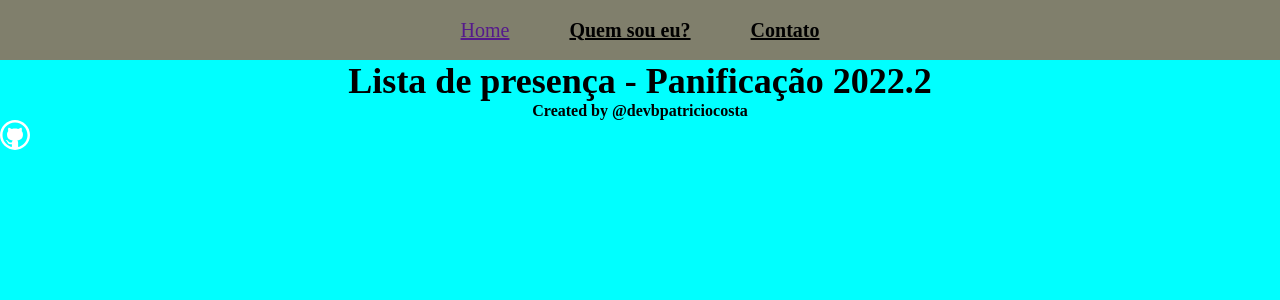
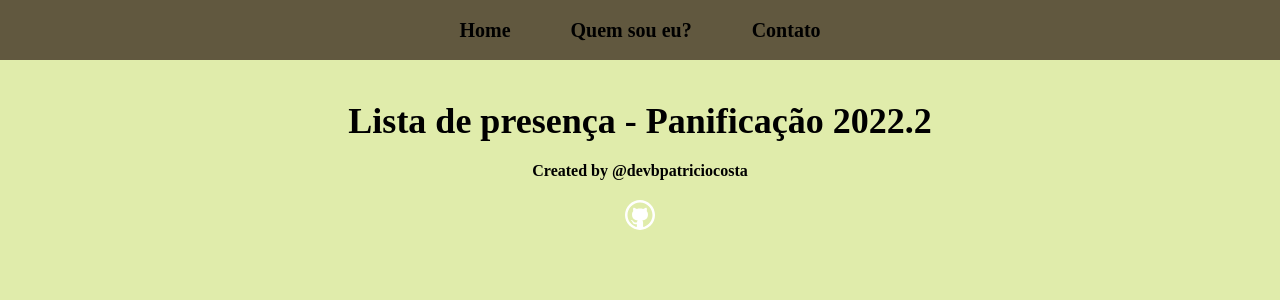
Before and after one commit to devbpatriciocosta/presence-list-reactJS, a Next.js app: page / in a window 1280 px wide. Shown: the top 300 px of the page. Built offline with nearby package versions, Linux system fonts and the light colour scheme.

Commit message:
Continuando a estilizar!

```diff
--- a/src/components/header/Header.jsx
+++ b/src/components/header/Header.jsx
@@ -4,7 +4,7 @@ import styles from './Header.module.css'
 function Header () {
   return (
     <header className={styles.header}>
-      <a href="">Home</a>
+      <a href="" style={{ color:"black", fontWeight:"bold" }} > Home </a>
       <a href='https://www.linkedin.com/in/brunopatricioc/' target="_blank" style={{ color:"black", fontWeight:"bold" }}>Quem sou eu?</a>
       <a href='https://wa.me/5585997275152' target="_blank" style={{ color:"black", fontWeight:"bold" }}>Contato</a>
     </header>
--- a/src/components/header/Header.module.css
+++ b/src/components/header/Header.module.css
@@ -4,8 +4,9 @@
     gap: 60px;
     align-items: center;
     justify-content: center;
-    background-color: #807F6C;
+    background-color: #61583f;
     font-size: 20px;
     height: 60px;
 
+
 }
--- a/src/components/presenceListPage/PresenceListPage.jsx
+++ b/src/components/presenceListPage/PresenceListPage.jsx
@@ -2,6 +2,7 @@ import Header from "../header/Header";
 import Title from "../title/Title"
 import Subtitle from "../subtitle/Subtitle";
 import Icon from "../subtitle/Icon";
+import styles from '../subtitle/Icon.module.css'
 
 function PresenceListPage () {
   return (
@@ -13,6 +14,9 @@ function PresenceListPage () {
     <div>
       <Title>Lista de presença - Panificação 2022.2</Title>
       <Subtitle>Created by @devbpatriciocosta</Subtitle>
+    </div>
+
+    <div className={styles.icon}>
       <Icon iconName="github" link="https://github.com/devbpatriciocosta"/>
     </div>
 </>
--- a/src/components/subtitle/Icon.module.css
+++ b/src/components/subtitle/Icon.module.css
@@ -2,4 +2,5 @@
   display: flex;
   justify-content: center;
   align-items: center;
+  margin-top: 10px;
 }
--- a/src/components/subtitle/Subtitle.module.css
+++ b/src/components/subtitle/Subtitle.module.css
@@ -1,7 +1,6 @@
 .subtitle {
-
   font-weight: bold;
   display: flex;
   justify-content: center;
-
+  margin-top: 20px;
 }
--- a/src/components/title/Title.module.css
+++ b/src/components/title/Title.module.css
@@ -3,4 +3,5 @@
   font-weight: bold;
   display: flex;
   justify-content: center;
+  margin-top: 40px;
 }
--- a/src/style.css
+++ b/src/style.css
@@ -1,8 +1,10 @@
 * {
   padding: 0;
   margin: 0;
+  text-decoration: none;
 }
 
 body {
-  background-color: aqua;
+  background-color: rgb(224, 236, 171);
+  color: black;
 }
```
Also changed, not shown: public/icons/bread.jpg (added).
